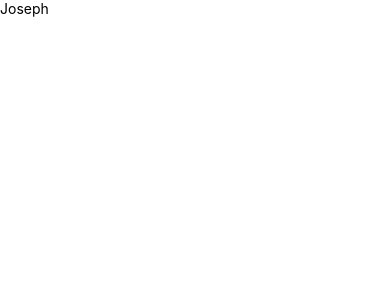
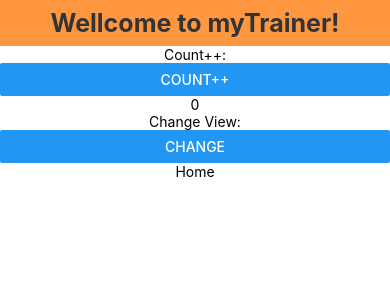
Before and after one commit to fahmedx/AppDevCourse, a React Native app in the folder first_app/: screen / in a window 390 px wide. Shown: the top 300 px of the page. Built offline with nearby package versions, Linux system fonts and the light colour scheme.

Commit message:
20/01/2021 Update

```diff
--- a/first_app/App.js
+++ b/first_app/App.js
@@ -9,19 +9,50 @@ import Constants from 'expo-constants';
 export default class App extends React.Component{
     constructor(props){
       super(props);
-      this.body = new Body();
-      this.body.name = "Joseph";
+
+      this.state = {
+        count: 0,
+        page:'home'
+      }
+    }
+
+    countAdd = () =>{
+      this.setState({count:this.state.count+1});
+    }
+
+    goBack = () =>{
+      this.setState({page:'home'});
+    }
+
+    changeView = () =>{
+      this.setState({page:'other'});
     }
 
     render(){
-      console.log(this.body.name);
-
-      return(
-        <View style={{backgroundColor:'white'}}>
-          <StatusBar hidden/>
-          {this.body.callname()}
-        </View>
-      );
+      if(this.state.page=="home"){
+          return(
+            <View style={{backgroundColor:'white'}}>
+              <StatusBar hidden/>
+              <Header></Header>
+              <Body texto="Count++:" ></Body>
+              <Button title="Count++" onPress={()=>this.countAdd()}></Button>
+              <Text style={{alignSelf:'center'}}>{this.state.count}</Text>
+              <Body texto="Change View:" ></Body>
+              <Button title="Change" onPress={()=>this.changeView()}></Button>
+              <Text style={{alignSelf:'center'}}>Home</Text>
+            </View>
+          );
+      }else if(this.state.page=="other"){
+        return(
+            <View style={{backgroundColor:'white'}}>
+                  <StatusBar hidden/>
+                  <Header></Header>
+                  <Body texto="Change View:" ></Body>
+                  <Button title="Go Back" onPress={()=>this.goBack()}></Button>
+                  <Text style={{alignSelf:'center'}}>Other Page</Text>
+            </View>
+        );
+      }
     }
 
 }
--- a/first_app/components/Body.js
+++ b/first_app/components/Body.js
@@ -1,26 +1,20 @@
 import React from 'react';
-import {Text, View, ScrollView, Image, StyleSheet} from 'react-native';
+import {Text, View, ScrollView, Image, StyleSheet, Button} from 'react-native';
 import externStyles from '../styles.js'
 
-export default class Body extends React.Component{
-  constructor(props){
-    super(props);
-    this.name = "name";
-  }
+const Body = (props)=>{
 
-  callname(){
-    return(<Text>{this.name}</Text>);
-  }
-
-  render(){
+    //function teste(){
+    //  return(<Text>Test</Text>);
+    //}
     return(
       <View>
-        <Text>{this.name}</Text>
+        <Text style={{alignSelf:'center'}}>{props.texto}</Text>
       </View>
-    )
-  }
+    );
+}
 
-}
+export default Body;
 
 //const Body = () => {
 //    return(
```
